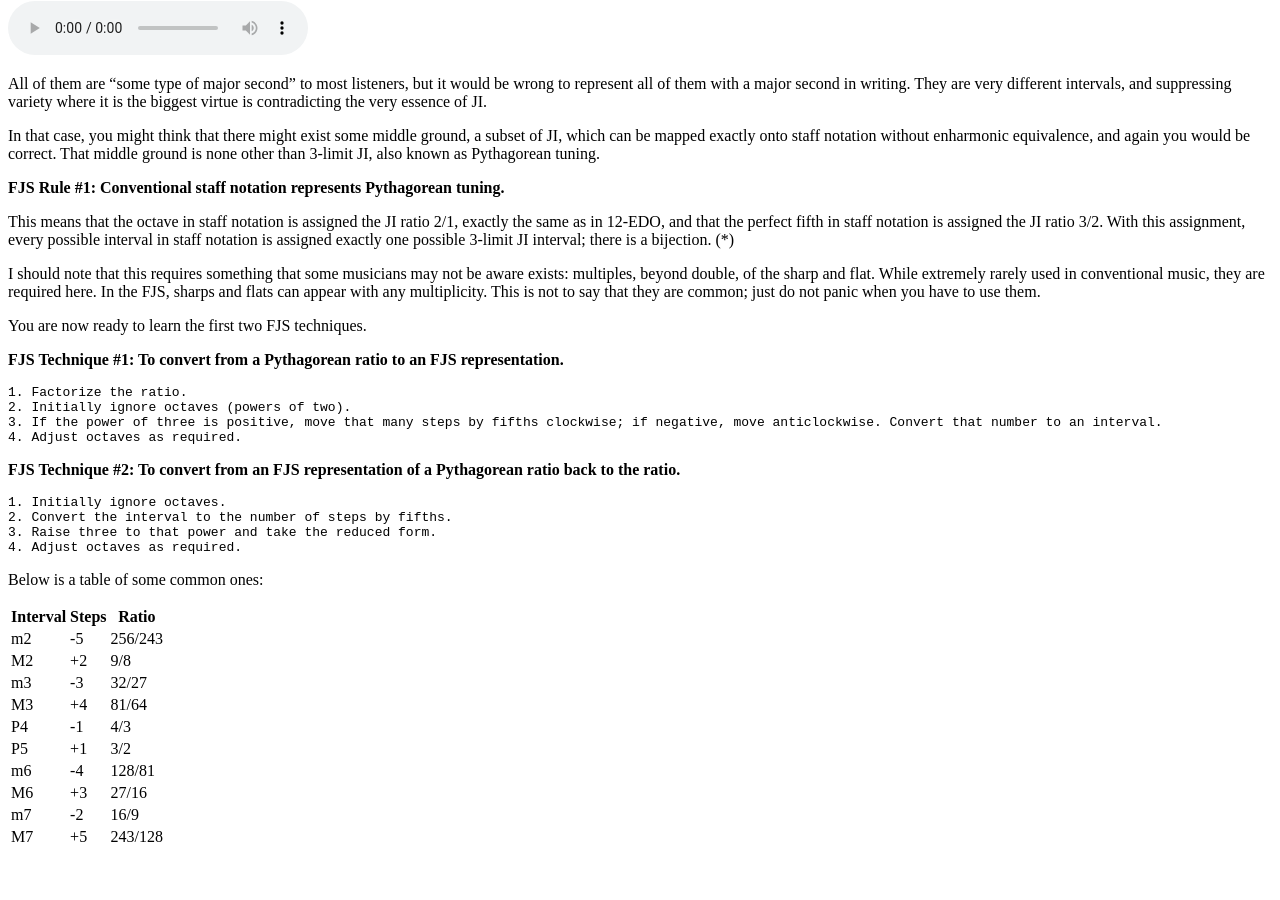
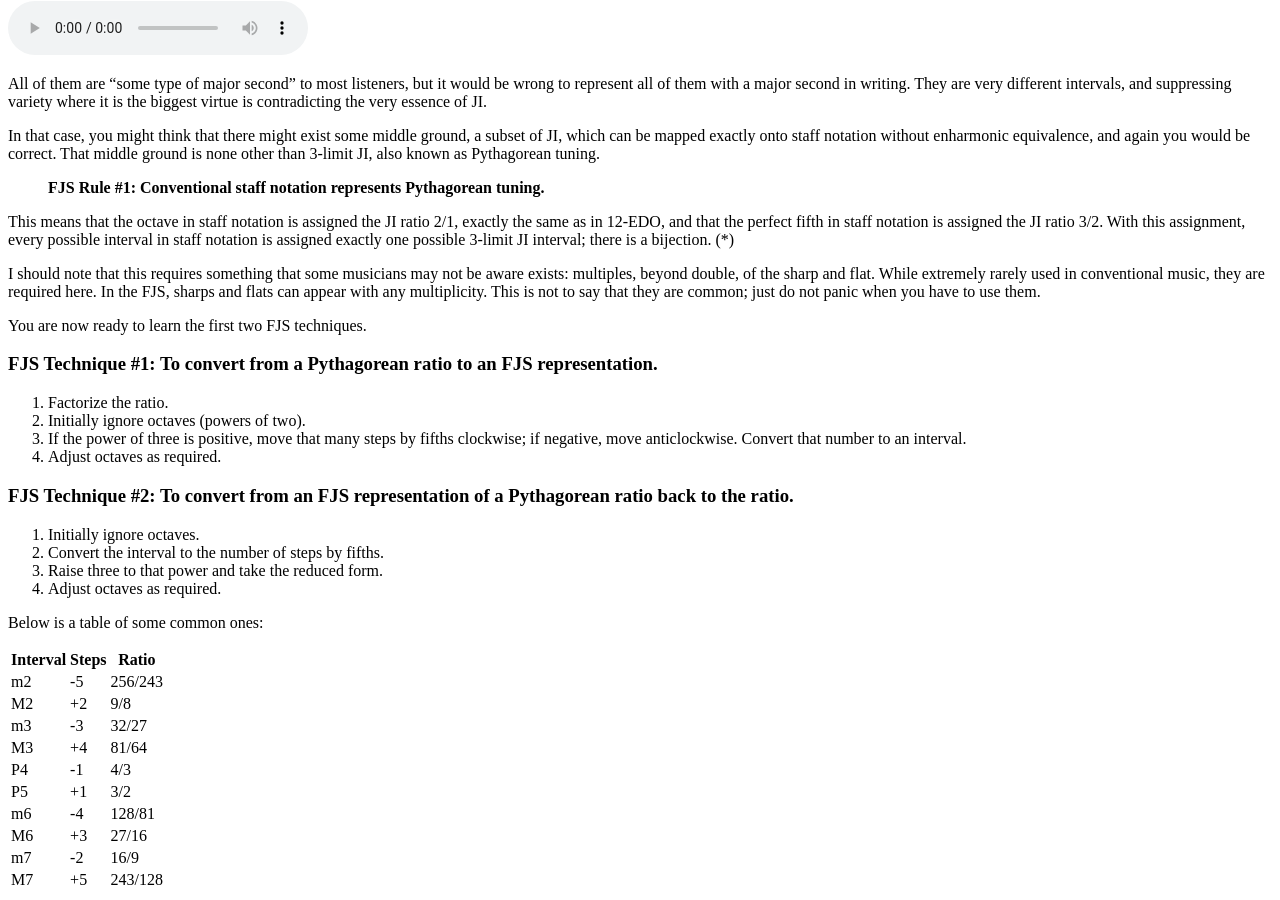
Before and after one commit to misotanni/misotanni.github.io, a Jekyll site: the page built from fjs/crash_en.md, in a window 1280 px wide and 900 px high, scrolled down 1336 px. Built offline with Jekyll 4.4.1, drawn with Linux system fonts in a browser that asks for light colours; our own code applies the rules of GitHub Pages for plain Markdown files; formulas are drawn with MathJax 3; before the commit the page ends 2193 px from its top, so only the background shows below that.

Commit message:
cosmetics

```diff
--- a/fjs/crash_en.md
+++ b/fjs/crash_en.md
@@ -5,6 +5,9 @@ In other languages: [de](https://misotanni.bandcamp.com/album/6-digit-computer-o
 ---
 
 # The FJS Crash Course
+{% capture page.title %}
+The FJS Crash Course
+{% endcapture %}
 
 So, you are intrigued by what the FJS has to offer, and would like to learn to use it.
 
@@ -56,7 +59,7 @@ All of them are "some type of major second" to most listeners, but it would be w
 
 In that case, you might think that there might exist some middle ground, a subset of JI, which can be mapped exactly onto staff notation without enharmonic equivalence, and again you would be correct. That middle ground is none other than 3-limit JI, also known as Pythagorean tuning.
 
-**FJS Rule \#1: Conventional staff notation represents Pythagorean tuning.**
+> **FJS Rule \#1: Conventional staff notation represents Pythagorean tuning.**
 
 This means that the octave in staff notation is assigned the JI ratio 2/1, exactly the same as in 12-EDO, and that the perfect fifth in staff notation is assigned the JI ratio 3/2. With this assignment, every possible interval in staff notation is assigned exactly one possible 3-limit JI interval; there is a bijection. (\*)
 
@@ -64,23 +67,19 @@ I should note that this requires something that some musicians may not be aware
 
 You are now ready to learn the first two FJS techniques.
 
-**FJS Technique \#1: To convert from a Pythagorean ratio to an FJS representation.**
+### FJS Technique \#1: To convert from a Pythagorean ratio to an FJS representation.
 
-~~~
 1. Factorize the ratio.
 2. Initially ignore octaves (powers of two).
 3. If the power of three is positive, move that many steps by fifths clockwise; if negative, move anticlockwise. Convert that number to an interval.
 4. Adjust octaves as required.
-~~~
 
-**FJS Technique \#2: To convert from an FJS representation of a Pythagorean ratio back to the ratio.**
+### FJS Technique \#2: To convert from an FJS representation of a Pythagorean ratio back to the ratio.
 
-~~~
 1. Initially ignore octaves.
 2. Convert the interval to the number of steps by fifths.
 3. Raise three to that power and take the reduced form.
 4. Adjust octaves as required.
-~~~
 
 Below is a table of some common ones:
 
```
